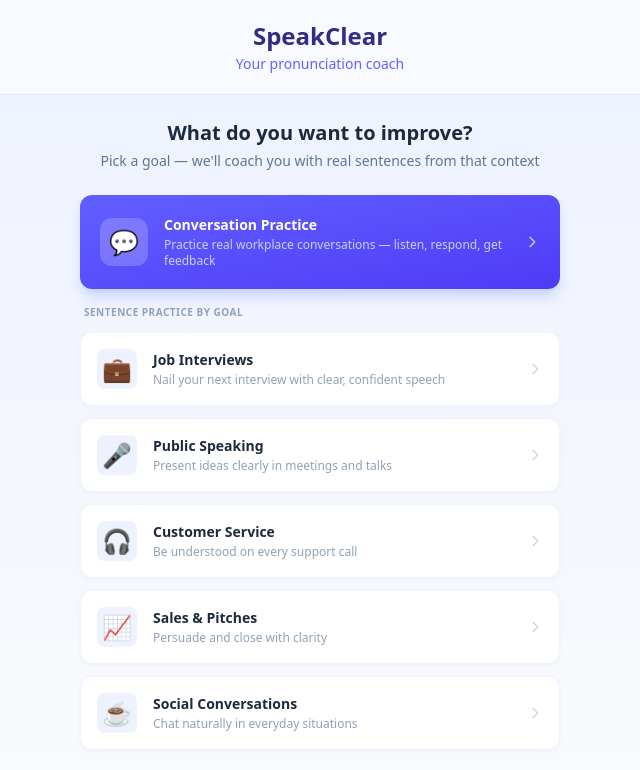
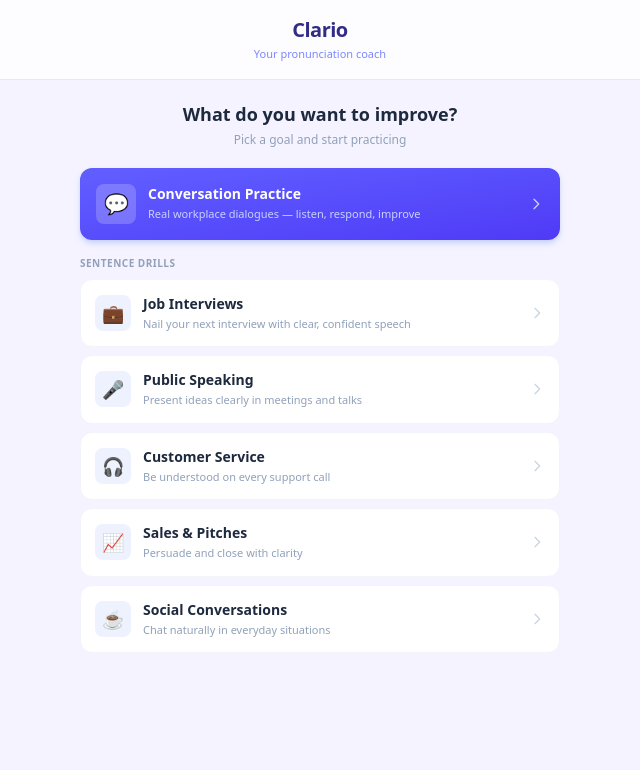
Before and after one commit to laasya2005/Fonix, a Next.js app: page / in a window 1280 px wide. Shown: the top 770 px of the page, without its empty margins (320-960 px from the left). Built offline with nearby package versions, Linux system fonts and the light colour scheme.

Commit message:
feat: rename to Clario, eliminate white space gaps across all screens

```diff
--- a/app/globals.css
+++ b/app/globals.css
@@ -3,24 +3,23 @@
 :root {
   --color-primary: #6366f1;
   --color-primary-light: #818cf8;
-  --color-bg-start: #eef2ff;
-  --color-bg-end: #f8fafc;
+  --color-bg: #f5f3ff;
 }
 
 body {
-  background: linear-gradient(180deg, var(--color-bg-start) 0%, var(--color-bg-end) 100%);
+  background: var(--color-bg);
   min-height: 100vh;
+  margin: 0;
+  padding: 0;
+}
+
+* {
+  box-sizing: border-box;
 }
 
 @keyframes pulse-ring {
-  0% {
-    transform: scale(1);
-    opacity: 0.6;
-  }
-  100% {
-    transform: scale(1.5);
-    opacity: 0;
-  }
+  0% { transform: scale(1); opacity: 0.6; }
+  100% { transform: scale(1.5); opacity: 0; }
 }
 
 .animate-pulse-ring {
@@ -28,14 +27,8 @@ body {
 }
 
 @keyframes slide-up {
-  from {
-    transform: translateY(100%);
-    opacity: 0;
-  }
-  to {
-    transform: translateY(0);
-    opacity: 1;
-  }
+  from { transform: translateY(100%); opacity: 0; }
+  to { transform: translateY(0); opacity: 1; }
 }
 
 .animate-slide-up {
--- a/app/layout.tsx
+++ b/app/layout.tsx
@@ -2,7 +2,7 @@ import type { Metadata } from "next";
 import "./globals.css";
 
 export const metadata: Metadata = {
-  title: "SpeakClear — Pronunciation Coach",
+  title: "Clario — Pronunciation Coach",
   description:
     "Improve your American English pronunciation with AI-powered coaching",
 };
@@ -15,14 +15,14 @@ export default function RootLayout({
   return (
     <html lang="en">
       <body className="antialiased text-slate-800">
-        <div className="min-h-screen flex flex-col items-center">
-          <header className="w-full py-5 text-center bg-white/60 backdrop-blur-sm border-b border-indigo-100">
-            <h1 className="text-2xl font-bold text-indigo-900">SpeakClear</h1>
-            <p className="text-sm text-indigo-500 mt-0.5">
+        <div className="min-h-screen flex flex-col">
+          <header className="w-full py-4 text-center bg-white/80 backdrop-blur-sm border-b border-indigo-100 sticky top-0 z-40">
+            <h1 className="text-xl font-bold text-indigo-900 tracking-tight">Clario</h1>
+            <p className="text-[11px] text-indigo-400 mt-0.5">
               Your pronunciation coach
             </p>
           </header>
-          <main className="w-full max-w-lg flex-1 py-6 px-0">{children}</main>
+          <main className="w-full max-w-lg mx-auto flex-1">{children}</main>
         </div>
       </body>
     </html>
--- a/components/ModulePicker.tsx
+++ b/components/ModulePicker.tsx
@@ -10,36 +10,11 @@ interface Module {
 }
 
 const MODULES: Module[] = [
-  {
-    id: "interview",
-    name: "Job Interviews",
-    description: "Nail your next interview with clear, confident speech",
-    icon: "💼",
-  },
-  {
-    id: "public_speaking",
-    name: "Public Speaking",
-    description: "Present ideas clearly in meetings and talks",
-    icon: "🎤",
-  },
-  {
-    id: "customer_service",
-    name: "Customer Service",
-    description: "Be understood on every support call",
-    icon: "🎧",
-  },
-  {
-    id: "sales",
-    name: "Sales & Pitches",
-    description: "Persuade and close with clarity",
-    icon: "📈",
-  },
-  {
-    id: "social",
-    name: "Social Conversations",
-    description: "Chat naturally in everyday situations",
-    icon: "☕",
-  },
+  { id: "interview", name: "Job Interviews", description: "Nail your next interview with clear, confident speech", icon: "💼" },
+  { id: "public_speaking", name: "Public Speaking", description: "Present ideas clearly in meetings and talks", icon: "🎤" },
+  { id: "customer_service", name: "Customer Service", description: "Be understood on every support call", icon: "🎧" },
+  { id: "sales", name: "Sales & Pitches", description: "Persuade and close with clarity", icon: "📈" },
+  { id: "social", name: "Social Conversations", description: "Chat naturally in everyday situations", icon: "☕" },
 ];
 
 interface ModulePickerProps {
@@ -49,81 +24,50 @@ interface ModulePickerProps {
 
 export function ModulePicker({ onSelect, onConversationMode }: ModulePickerProps) {
   return (
-    <div className="px-4">
-      <div className="text-center mb-6">
-        <h2 className="text-xl font-bold text-slate-800 mb-1">
+    <div className="p-4 pt-5">
+      <div className="text-center mb-5">
+        <h2 className="text-lg font-bold text-slate-800">
           What do you want to improve?
         </h2>
-        <p className="text-sm text-slate-500">
-          Pick a goal — we&apos;ll coach you with real sentences from that context
+        <p className="text-xs text-slate-400 mt-1">
+          Pick a goal and start practicing
         </p>
       </div>
 
-      {/* Conversation Practice — featured card */}
       <button
         onClick={onConversationMode}
-        className="w-full bg-gradient-to-br from-indigo-500 to-indigo-600 rounded-xl p-5 shadow-lg shadow-indigo-200 mb-4 text-left flex items-center gap-4 group hover:from-indigo-600 hover:to-indigo-700 transition-all"
+        className="w-full bg-gradient-to-br from-indigo-500 to-indigo-600 rounded-xl p-4 shadow-md shadow-indigo-200 mb-3 text-left flex items-center gap-3 group hover:from-indigo-600 hover:to-indigo-700 transition-all"
       >
-        <span className="text-2xl w-12 h-12 flex items-center justify-center bg-white/20 rounded-xl">
-          💬
-        </span>
+        <span className="text-xl w-10 h-10 flex items-center justify-center bg-white/20 rounded-lg">💬</span>
         <div className="flex-1 min-w-0">
-          <p className="font-bold text-white text-sm">
-            Conversation Practice
-          </p>
-          <p className="text-xs text-indigo-200 mt-0.5">
-            Practice real workplace conversations — listen, respond, get feedback
-          </p>
+          <p className="font-bold text-white text-sm">Conversation Practice</p>
+          <p className="text-[11px] text-indigo-200 mt-0.5">Real workplace dialogues — listen, respond, improve</p>
         </div>
-        <svg
-          className="w-4 h-4 text-indigo-200 group-hover:text-white transition-colors shrink-0"
-          fill="none"
-          stroke="currentColor"
-          viewBox="0 0 24 24"
-        >
-          <path
-            strokeLinecap="round"
-            strokeLinejoin="round"
-            strokeWidth={2}
-            d="M9 5l7 7-7 7"
-          />
+        <svg className="w-4 h-4 text-indigo-200 group-hover:text-white shrink-0" fill="none" stroke="currentColor" viewBox="0 0 24 24">
+          <path strokeLinecap="round" strokeLinejoin="round" strokeWidth={2} d="M9 5l7 7-7 7" />
         </svg>
       </button>
 
-      <p className="text-[10px] uppercase tracking-wider text-slate-400 font-semibold mb-3 px-1">
-        Sentence practice by goal
+      <p className="text-[10px] uppercase tracking-wider text-slate-400 font-semibold mb-2 mt-4">
+        Sentence drills
       </p>
 
-      <div className="space-y-3">
+      <div className="space-y-2">
         {MODULES.map((mod) => (
           <button
             key={mod.id}
             onClick={() => onSelect(mod.id)}
-            className="w-full bg-white rounded-xl p-4 shadow-sm shadow-indigo-50 border border-slate-100 hover:border-indigo-200 hover:shadow-md hover:shadow-indigo-100 transition-all text-left flex items-center gap-4 group"
+            className="w-full bg-white rounded-xl p-3.5 border border-slate-100 hover:border-indigo-200 hover:bg-indigo-50/30 transition-all text-left flex items-center gap-3 group"
           >
-            <span className="text-2xl w-10 h-10 flex items-center justify-center bg-indigo-50 rounded-lg group-hover:bg-indigo-100 transition-colors">
+            <span className="text-lg w-9 h-9 flex items-center justify-center bg-indigo-50 rounded-lg group-hover:bg-indigo-100 transition-colors">
               {mod.icon}
             </span>
             <div className="flex-1 min-w-0">
-              <p className="font-semibold text-slate-800 text-sm">
-                {mod.name}
-              </p>
-              <p className="text-xs text-slate-400 mt-0.5">
-                {mod.description}
-              </p>
+              <p className="font-semibold text-slate-800 text-sm">{mod.name}</p>
+              <p className="text-[11px] text-slate-400 mt-0.5">{mod.description}</p>
             </div>
-            <svg
-              className="w-4 h-4 text-slate-300 group-hover:text-indigo-400 transition-colors shrink-0"
-              fill="none"
-              stroke="currentColor"
-              viewBox="0 0 24 24"
-            >
-              <path
-                strokeLinecap="round"
-                strokeLinejoin="round"
-                strokeWidth={2}
-                d="M9 5l7 7-7 7"
-              />
+            <svg className="w-4 h-4 text-slate-300 group-hover:text-indigo-400 shrink-0" fill="none" stroke="currentColor" viewBox="0 0 24 24">
+              <path strokeLinecap="round" strokeLinejoin="round" strokeWidth={2} d="M9 5l7 7-7 7" />
             </svg>
           </button>
         ))}
--- a/components/PracticeMode.tsx
+++ b/components/PracticeMode.tsx
@@ -88,7 +88,7 @@ export function PracticeMode({ word, onBack, onNextSentence }: PracticeModeProps
   const config = result ? BAND_CONFIG[result.band] : null;
 
   return (
-    <div className="bg-white rounded-2xl p-6 shadow-sm shadow-indigo-100">
+    <div className="bg-white p-5 min-h-[calc(100vh-72px)]">
       <button
         onClick={onBack}
         className="text-sm text-slate-400 hover:text-slate-600 mb-4"
--- a/components/ProgressDashboard.tsx
+++ b/components/ProgressDashboard.tsx
@@ -33,7 +33,7 @@ export function ProgressDashboard({ onClose }: ProgressDashboardProps) {
     .slice(0, 3);
 
   return (
-    <div className="bg-white rounded-2xl p-6 shadow-sm shadow-indigo-100">
+    <div className="bg-white p-5 min-h-[calc(100vh-72px)]">
       <div className="flex items-center justify-between mb-4">
         <h2 className="text-lg font-bold text-slate-800">Your Progress</h2>
         <button
--- a/components/SentenceDisplay.tsx
+++ b/components/SentenceDisplay.tsx
@@ -19,8 +19,8 @@ export function SentenceDisplay({ sentence, onChangeModule }: SentenceDisplayPro
   const mod = MODULE_LABELS[sentence.category];
 
   return (
-    <div className="mb-6">
-      <div className="flex items-center justify-between mb-3">
+    <div className="mb-4">
+      <div className="flex items-center justify-between mb-2">
         <button
           onClick={onChangeModule}
           className="flex items-center gap-1.5 text-xs font-medium text-indigo-500 bg-indigo-50 px-2.5 py-1 rounded-full hover:bg-indigo-100 transition-colors"
```
Also changed, not shown: app/page.tsx (+14 -14 lines), components/ConversationMode.tsx (+10 -10 lines).
